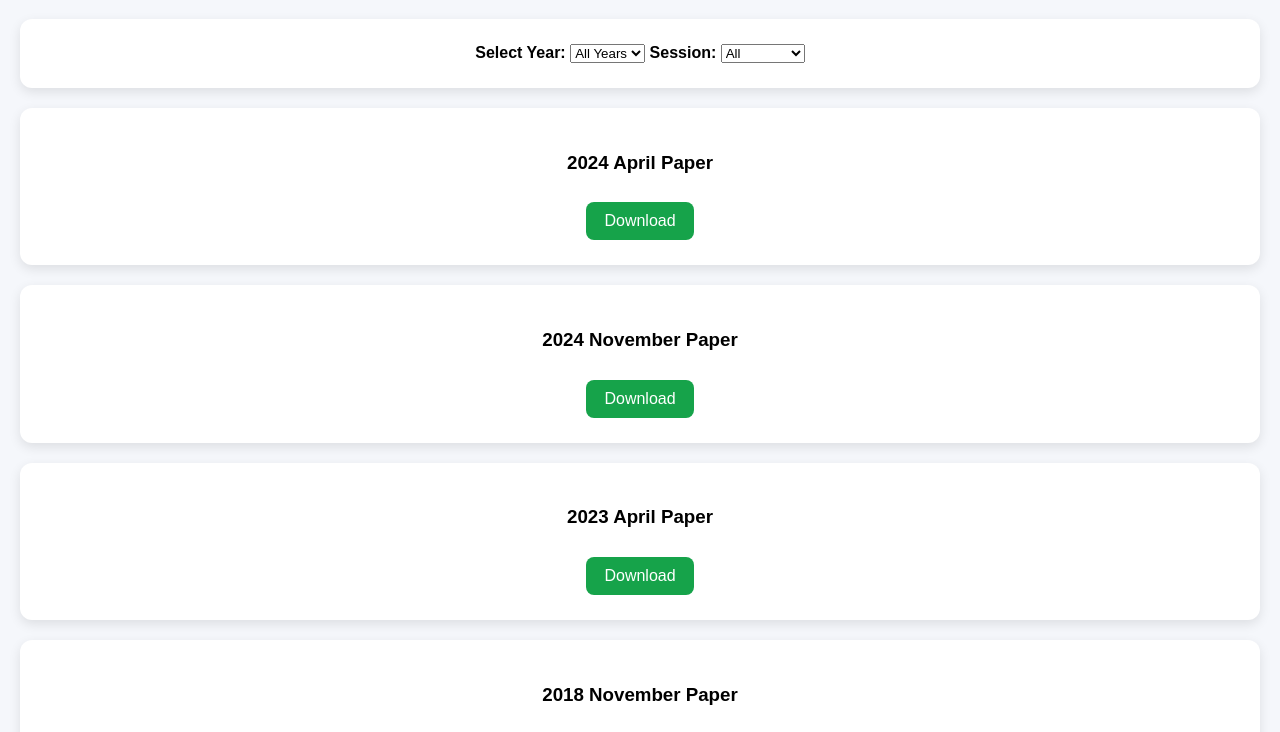
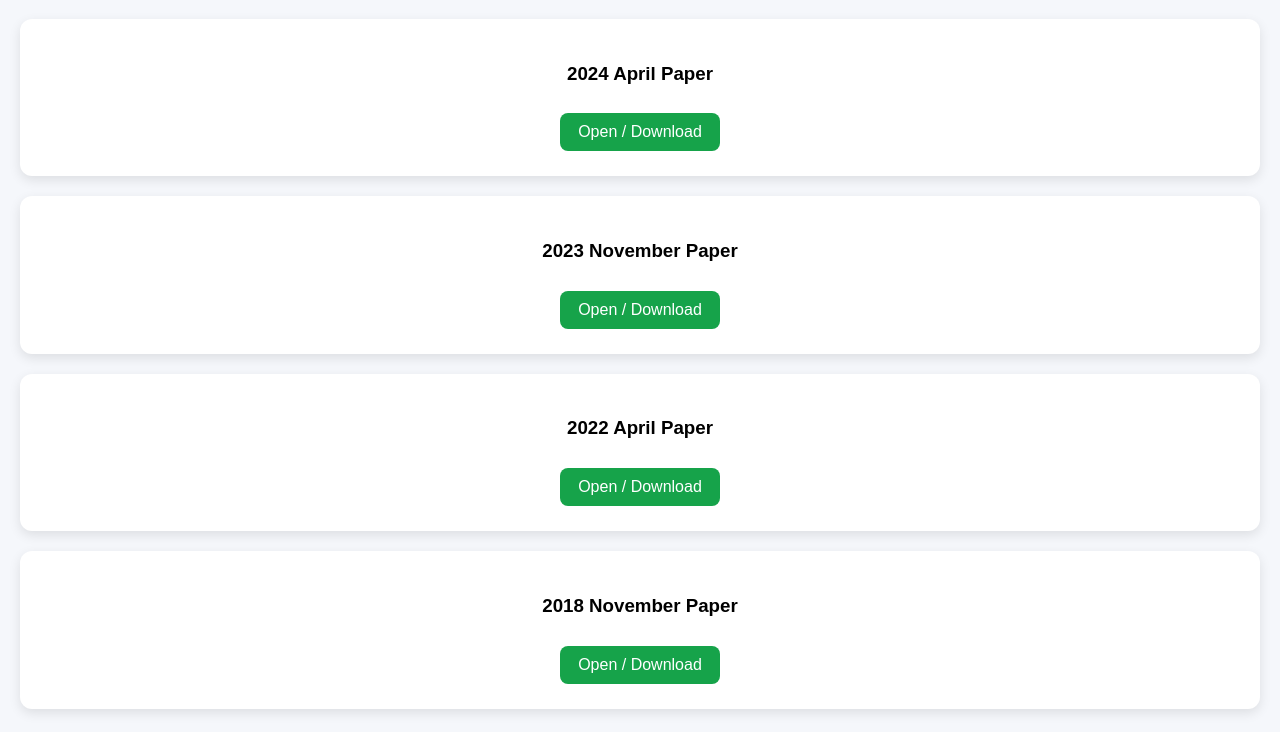
Before and after one commit to edwardblessings760-dev/Edward-B--academy, a plain HTML site: page msce/geography-papers.html in a window 1280 px wide. Shown: the part 61-793 px from the top of the page. Drawn offline with Linux system fonts and the light colour scheme.

Commit message:
Update geography-papers.html

```diff
--- a/msce/geography-papers.html
+++ b/msce/geography-papers.html
@@ -8,81 +8,30 @@
 
 <h1>Geography Past Papers</h1>
 
-<!-- FILTERS -->
-<div class="card">
-  <label><b>Select Year:</b></label>
-  <select onchange="filterPapers()" id="year">
-    <option value="all">All Years</option>
-    <option>2024</option>
-    <option>2023</option>
-    <option>2022</option>
-    <option>2021</option>
-    <option>2020</option>
-    <option>2019</option>
-    <option>2018</option>
-    <option>2017</option>
-    <option>2016</option>
-    <option>2015</option>
-  </select>
+<div id="fileList"></div>
 
-  <label><b>Session:</b></label>
-  <select onchange="filterPapers()" id="session">
-    <option value="all">All</option>
-    <option value="april">April</option>
-    <option value="november">November</option>
-  </select>
-</div>
+<script>
+const files = [
+  {name: "2024 April Paper", file: "papers/geography/2024-april.pdf", year: 2024},
+  {name: "2023 November Paper", file: "papers/geography/2023-nov.pdf", year: 2023},
+  {name: "2022 April Paper", file: "papers/geography/2022-april.pdf", year: 2022},
+  {name: "2018 November Paper", file: "papers/geography/2018-nov.pdf", year: 2018}
+];
 
-<!-- PAPERS LIST -->
-<div id="papers">
+function loadFiles() {
+  let container = document.getElementById("fileList");
 
-  <!-- Example entries -->
-  <div class="card" data-year="2024" data-session="april">
-    <h3>2024 April Paper</h3>
-    <a href="../papers/2024-april-geo.pdf" download>Download</a>
-  </div>
-
-  <div class="card" data-year="2024" data-session="november">
-    <h3>2024 November Paper</h3>
-    <a href="../papers/2024-nov-geo.pdf" download>Download</a>
-  </div>
-
-  <div class="card" data-year="2023" data-session="april">
-    <h3>2023 April Paper</h3>
-    <a href="../papers/2023-april-geo.pdf" download>Download</a>
-  </div>
-
-  <div class="card" data-year="2018" data-session="november">
-    <h3>2018 November Paper</h3>
-    <a href="../papers/2018-nov-geo.pdf" download>Download</a>
-  </div>
-
-  <div class="card" data-year="2016" data-session="april">
-    <h3>2016 April Paper</h3>
-    <a href="../papers/2016-april-geo.pdf" download>Download</a>
-  </div>
-
-</div>
-
-<!-- FILTER SCRIPT -->
-<script>
-function filterPapers() {
-  let year = document.getElementById("year").value;
-  let session = document.getElementById("session").value;
-
-  let papers = document.querySelectorAll("#papers .card");
-
-  papers.forEach(p => {
-    let matchYear = (year === "all" || p.dataset.year === year);
-    let matchSession = (session === "all" || p.dataset.session === session);
-
-    if (matchYear && matchSession) {
-      p.style.display = "block";
-    } else {
-      p.style.display = "none";
-    }
+  files.forEach(f => {
+    container.innerHTML += `
+      <div class="card">
+        <h3>${f.name}</h3>
+        <a href="${f.file}" target="_blank">Open / Download</a>
+      </div>
+    `;
   });
 }
+
+loadFiles();
 </script>
 
 </body>
```
